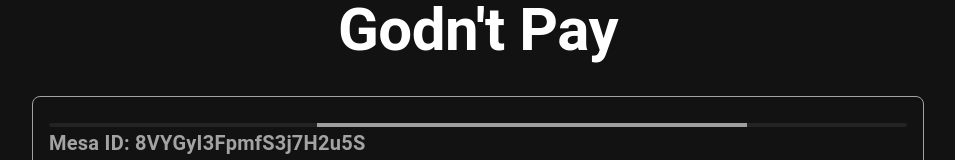
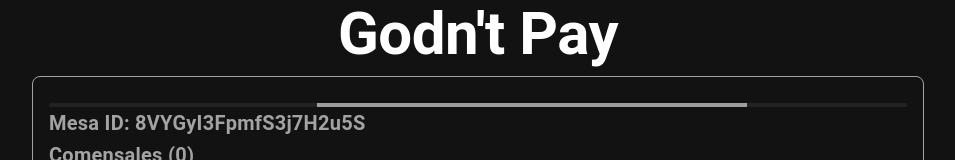
Before and after one commit to AlanOsta/godntpay, a Vue app: page / in a window 1280 px wide. Shown: the top 160 px of the page, without its empty margins (162-1117 px from the left). Built offline with nearby package versions, Linux system fonts and the light colour scheme; no server answers; the database is empty.

Commit message:
change padding and margin

```diff
--- a/src/components/NPD.vue
+++ b/src/components/NPD.vue
@@ -20,10 +20,10 @@ const comensalRule = [
   <!-- <v-container class="fill-height"> -->
   <v-responsive class="align-centerfill-height mx-auto" max-width="900">
     <div class="text-center">
-      <h1 class="text-h2 font-weight-bold">Godn't Pay</h1>
+      <h1 class="text-h2 font-weight-bold mt-1">Godn't Pay</h1>
     </div>
 
-    <div class="py-4" />
+    <div class="py-1" />
 
     <v-row>
       <v-col cols="12">
```
